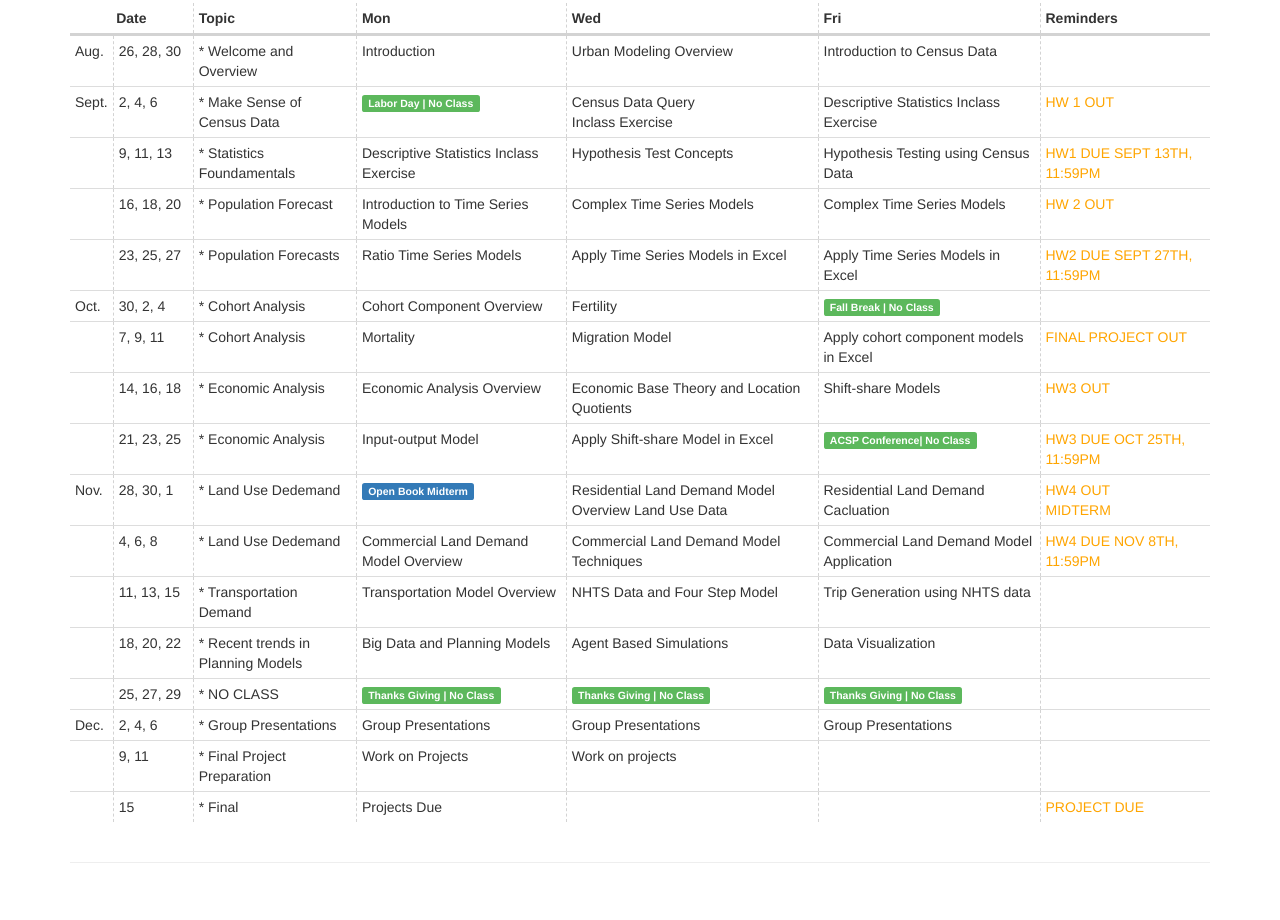
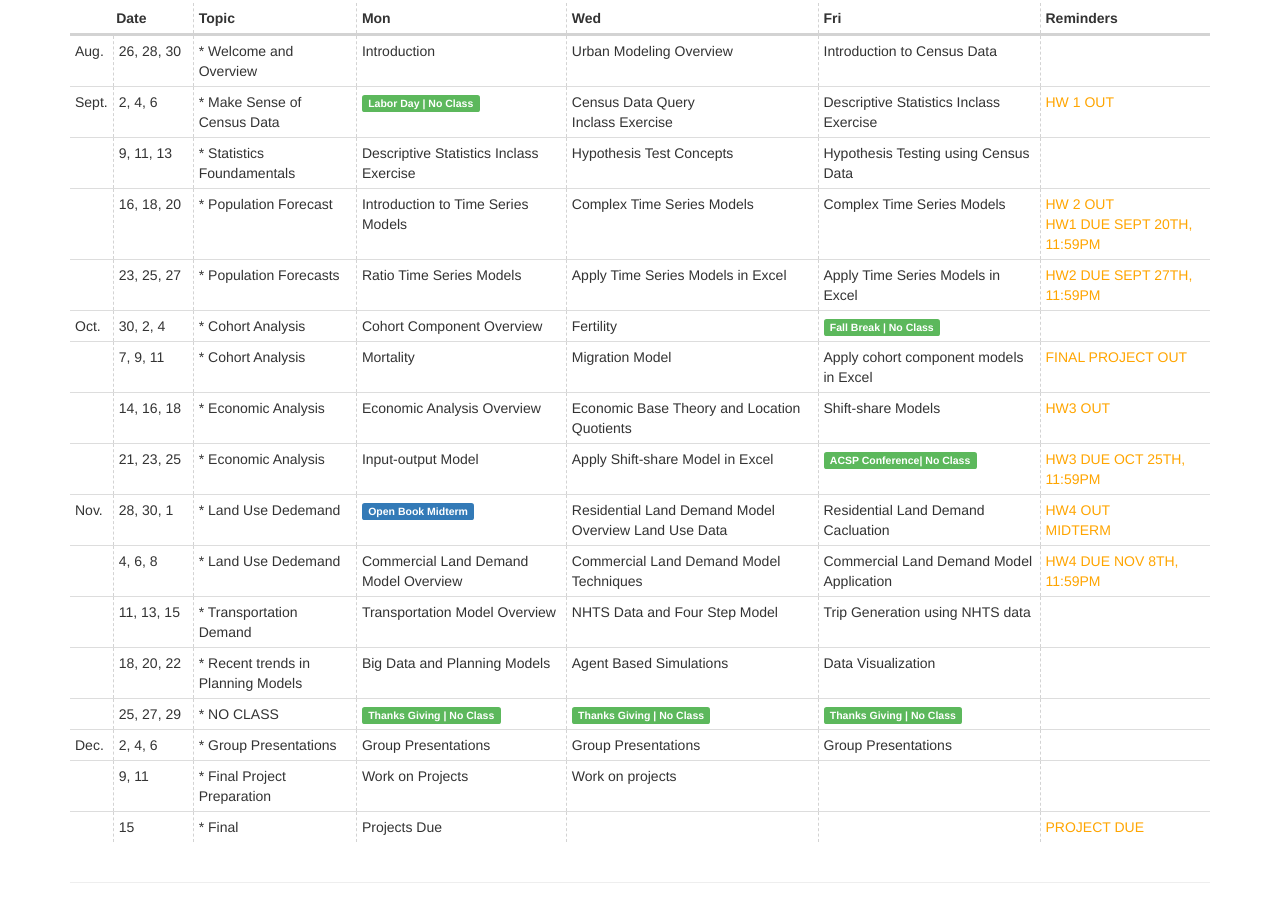
Before and after one commit to nacici/nacici.github.io, a plain HTML site: page UAP3024_Fall2019/index.html in a window 1280 px wide. Shown: the part 1497-2417 px from the top of the page. Drawn offline with nearby package versions, Linux system fonts and the light colour scheme.

Commit message:
update hw1 due date

```diff
--- a/UAP3024_Fall2019/index.html
+++ b/UAP3024_Fall2019/index.html
@@ -248,7 +248,7 @@
                            Hypothesis Testing using Census Data
                         </td>
                         <td style = "width: 150px; color: orange;">
-                           <font color = "orange"> HW1 DUE SEPT 13TH, 11:59PM</font><br>
+
                         </td>
                      </tr>
 
@@ -269,7 +269,8 @@
                            Complex Time Series Models
                         </td>
                         <td style = "width: 150px; color: orange; ">
-                           HW 2 OUT
+                           HW 2 OUT<br>
+                           <font color = "orange"> HW1 DUE SEPT 20TH, 11:59PM</font><br>
                         </td>
                      </tr>
 
```
Also changed, not shown: index.html (+1 -1 lines), 1 other file.
